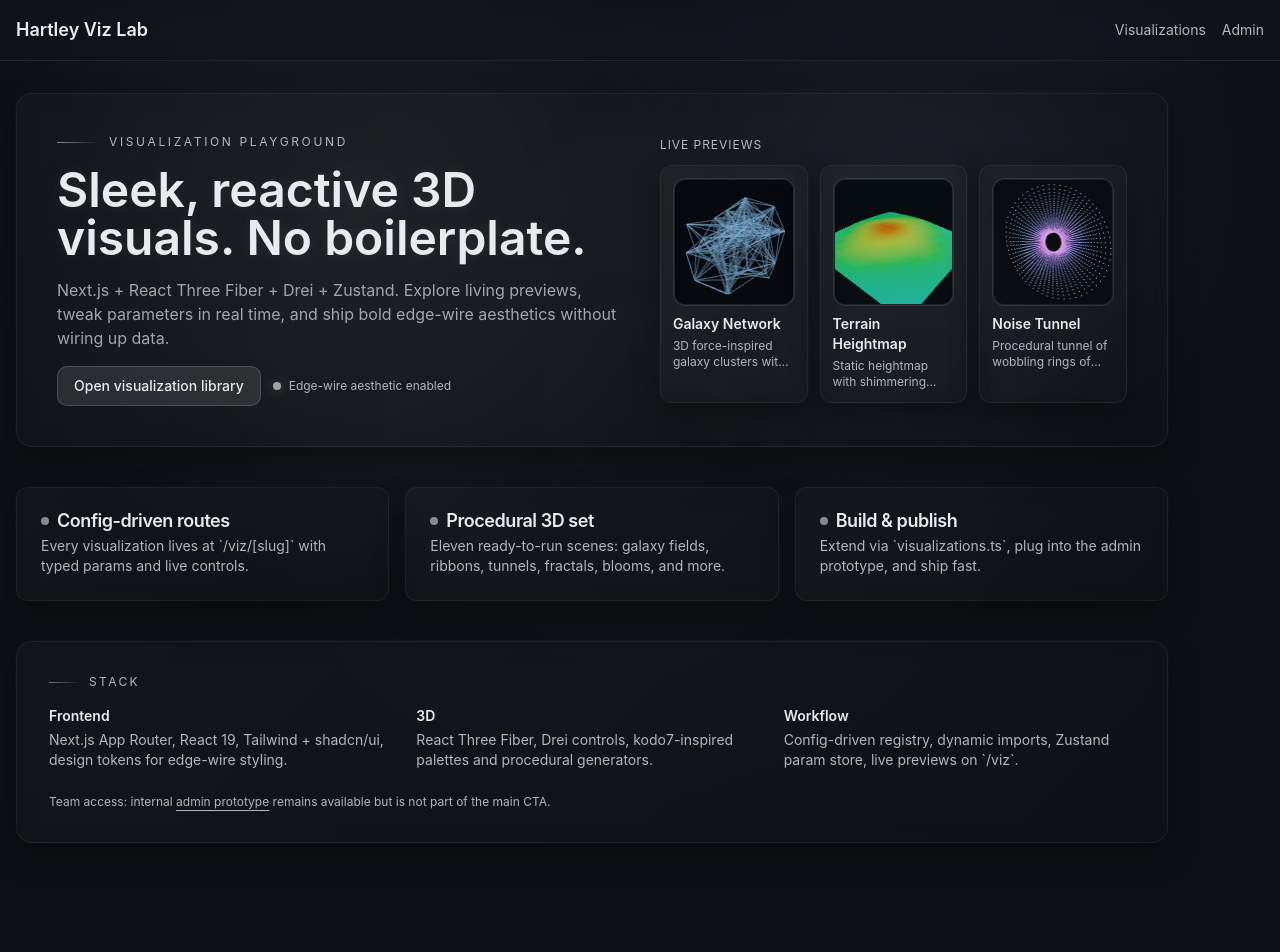
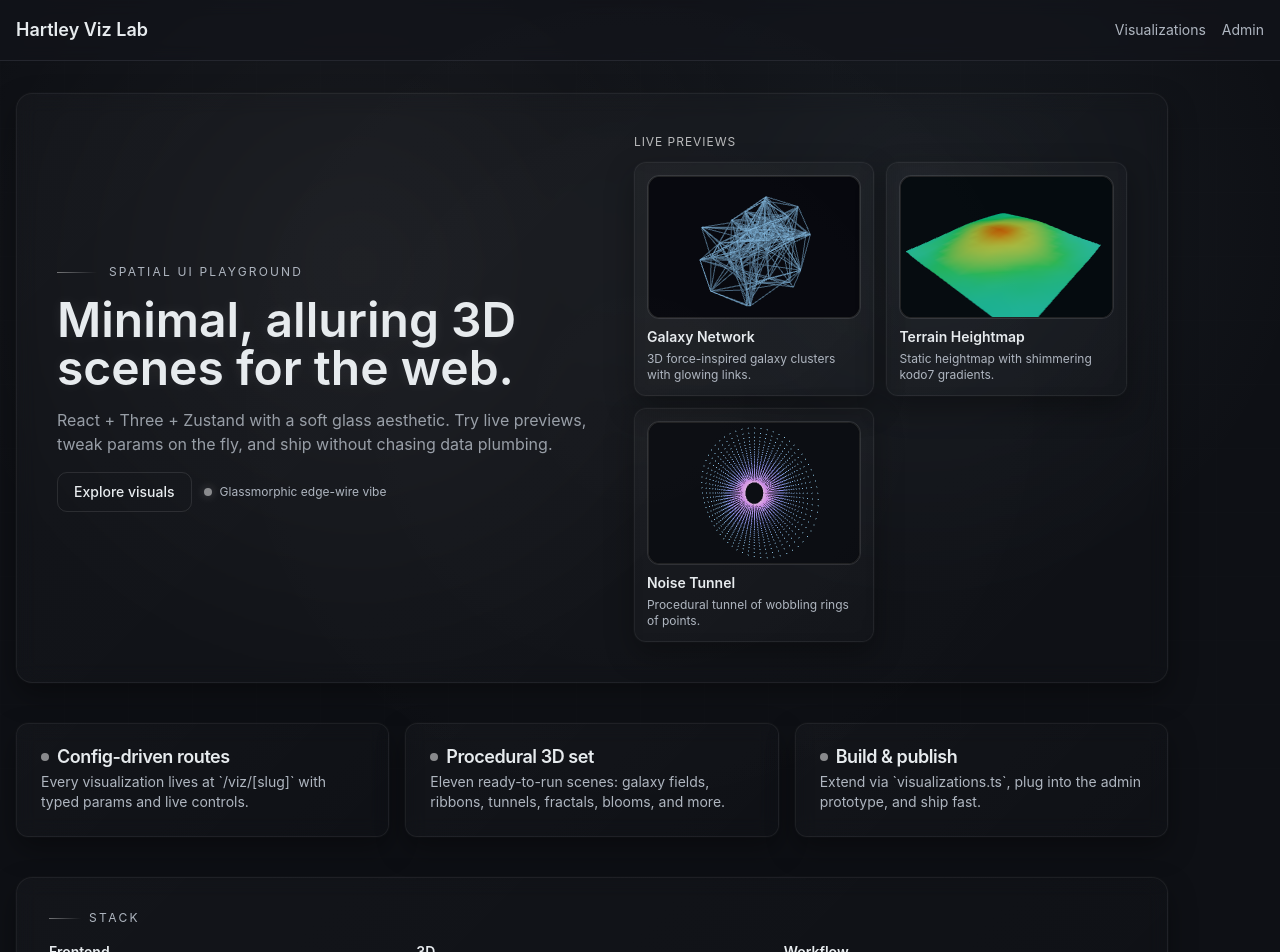
Before and after one commit to hhleroy97/visualization_playground, a Next.js app: page / in a window 1280 px wide. Shown: the top 952 px of the page. Before the commit the page ends 875 px from the top, so only its background shows below. Built offline with nearby package versions, Linux system fonts and the light colour scheme.

Commit message:
Refine landing with minimalist glass previews

```diff
--- a/src/app/page.tsx
+++ b/src/app/page.tsx
@@ -68,37 +68,37 @@ export default function Home() {
 
   return (
     <div className="space-y-10 max-w-6xl">
-      <section className="grid gap-8 lg:grid-cols-[1.1fr_0.9fr] items-center surface-card p-8 md:p-10 rounded-2xl">
+      <section className="grid gap-8 lg:grid-cols-[1.05fr_0.95fr] items-center surface-card p-8 md:p-10 rounded-2xl">
         <div className="space-y-4">
-          <div className="flex items-center gap-3 text-xs uppercase tracking-[0.22em] text-muted-foreground">
-            <span className="h-px w-10 bg-gradient-to-r from-white/50 to-transparent" />
-            <span>Visualization Playground</span>
+          <div className="flex items-center gap-3 text-xs uppercase tracking-[0.18em] text-muted-foreground">
+            <span className="h-px w-10 bg-gradient-to-r from-white/40 to-transparent" />
+            <span>Spatial UI Playground</span>
           </div>
           <h1 className="text-4xl md:text-5xl font-semibold glow-heading leading-tight">
-            Sleek, reactive 3D visuals. No boilerplate.
+            Minimal, alluring 3D scenes for the web.
           </h1>
-          <p className="text-muted-foreground/90 max-w-3xl">
-            Next.js + React Three Fiber + Drei + Zustand. Explore living previews, tweak parameters in real time, and ship bold edge-wire aesthetics without wiring up data.
+          <p className="text-muted-foreground/85 max-w-3xl">
+            React + Three + Zustand with a soft glass aesthetic. Try live previews, tweak params on the fly, and ship without chasing data plumbing.
           </p>
           <div className="flex flex-wrap gap-3">
-            <Button asChild className="bg-white/10 text-foreground hover:bg-white/15 border border-white/15">
-              <Link href="/viz">Open visualization library</Link>
+            <Button asChild className="bg-white/8 text-foreground hover:bg-white/12 border border-white/10">
+              <Link href="/viz">Explore visuals</Link>
             </Button>
             <div className="flex items-center gap-2 text-xs text-muted-foreground">
-              <span className="w-2 h-2 rounded-full bg-white/60 shadow-[0_0_12px_rgba(255,255,255,0.3)]" />
-              <span>Edge-wire aesthetic enabled</span>
+              <span className="w-2 h-2 rounded-full bg-white/50 shadow-[0_0_10px_rgba(255,255,255,0.25)]" />
+              <span>Glassmorphic edge-wire vibe</span>
             </div>
           </div>
         </div>
         <div className="space-y-3">
           <p className="wire-text text-xs">Live previews</p>
-          <div className="grid gap-3 sm:grid-cols-2 lg:grid-cols-3">
+          <div className="grid gap-3 sm:grid-cols-2 lg:grid-cols-2">
             {featured.map((v) => (
               <div
                 key={v.slug}
-                className="col-span-1 surface-card rounded-xl p-3 border border-white/10"
+                className="col-span-1 surface-card rounded-xl p-3 border border-white/8"
               >
-                <div className="h-32 w-full overflow-hidden rounded-lg border border-white/10">
+                <div className="h-36 w-full overflow-hidden rounded-lg border border-white/10">
                   <Preview
                     componentName={v.component}
                     defaults={v.params.reduce<Record<string, unknown>>((acc, p) => {
@@ -180,8 +180,8 @@ export default function Home() {
             </p>
           </div>
         </div>
-        <div className="text-xs text-muted-foreground pt-2">
-          Team access: internal <Link href="/admin" className="underline underline-offset-4 hover:text-foreground">admin prototype</Link> remains available but is not part of the main CTA.
+        <div className="text-xs text-muted-foreground/80 pt-2">
+          Internal controls live at <Link href="/admin" className="underline underline-offset-4 hover:text-foreground">/admin</Link>.
         </div>
       </section>
     </div>
```
